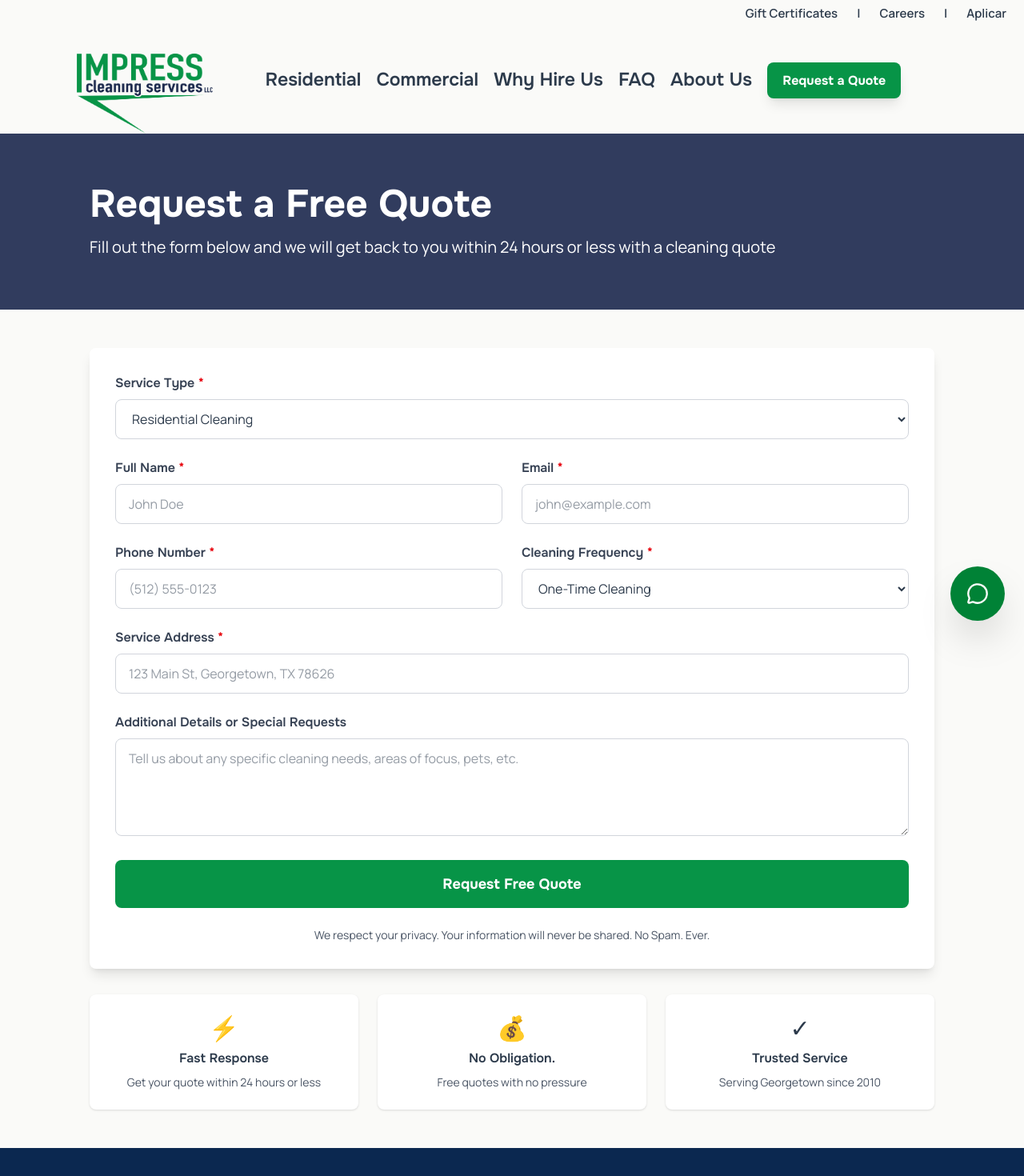
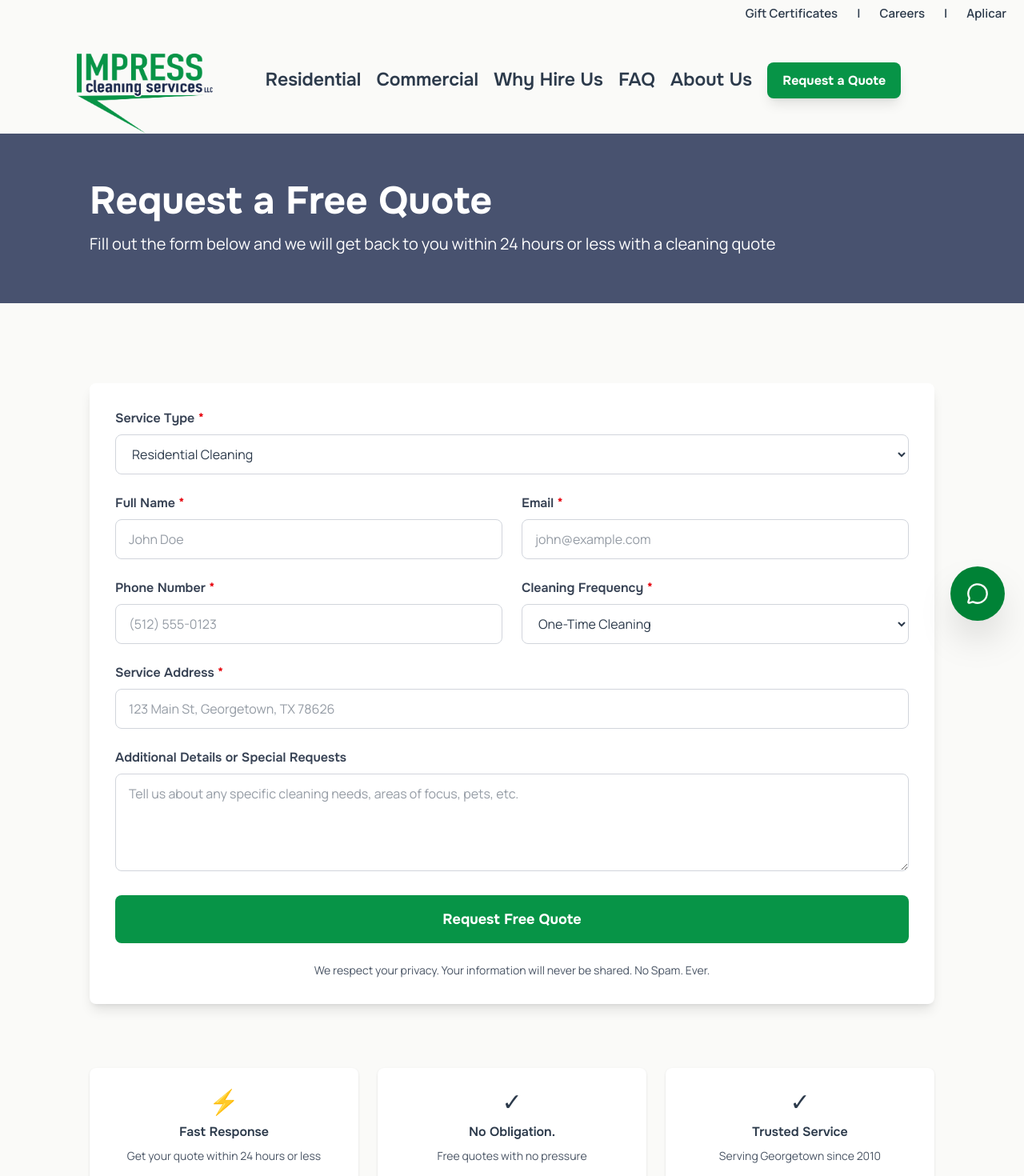
Before and after one commit to resp23f/impress-cleaning-site, a Next.js app: page /service-quote in a window 1280 px wide. Shown: the top 1470 px of the page at 80% size. Built offline with nearby package versions, Linux system fonts and the light colour scheme.

Commit message:
add changes to quote form

```diff
--- a/src/app/service-quote/page.jsx
+++ b/src/app/service-quote/page.jsx
@@ -56,14 +56,14 @@ export default function ServiceQuotePage() {
   return (
     <div className="min-h-screen bg-background">
 
-      <section className="bg-[#1C294E]/90 text-white py-16">
+      <section className="bg-[#1C294E]/80 text-white py-15">
         <div className="container mx-auto px-4 max-w-4xl">
           <h1 className="text-4xl md:text-5xl font-display font-bold mb-4">Request a Free Quote</h1>
           <p className="font-manrope text-xl">Fill out the form below and we will get back to you within 24 hours or less with a cleaning quote</p>
         </div>
       </section>
 
-      <section className="py-12">
+      <section className="py-25">
         <div className="container mx-auto px-4 max-w-4xl">
           <div className="bg-white rounded-lg shadow-lg p-6 md:p-8">
 
@@ -224,14 +224,14 @@ export default function ServiceQuotePage() {
             </form>
           </div>
 
-          <div className="mt-8 grid md:grid-cols-3 gap-6 text-center">
+          <div className="mt-20 grid md:grid-cols-3 gap-6 text-center">
             <div className="bg-white p-6 rounded-lg shadow">
               <div className="text-3xl mb-2">⚡</div>
               <h3 className="font-semibold font-display mb-2">Fast Response</h3>
               <p className="text-gray-600 font-manrope text-sm">Get your quote within 24 hours or less</p>
             </div>
             <div className="bg-white p-6 rounded-lg shadow">
-              <div className="text-3xl mb-2">💰</div>
+              <div className="text-3xl mb-2">✓</div>
               <h3 className="font-semibold font-display mb-2">No Obligation.</h3>
               <p className="text-gray-600 font-manrope text-sm">Free quotes with no pressure</p>
             </div>
```
